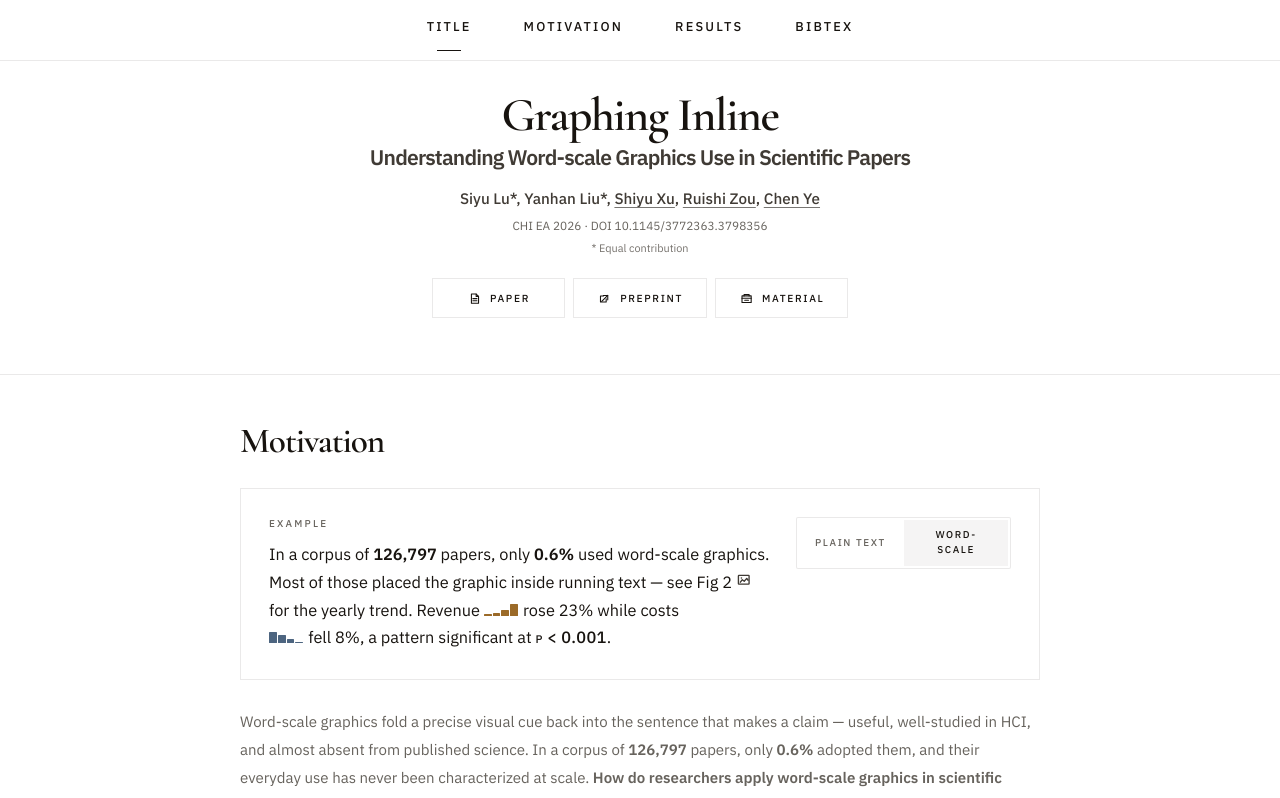
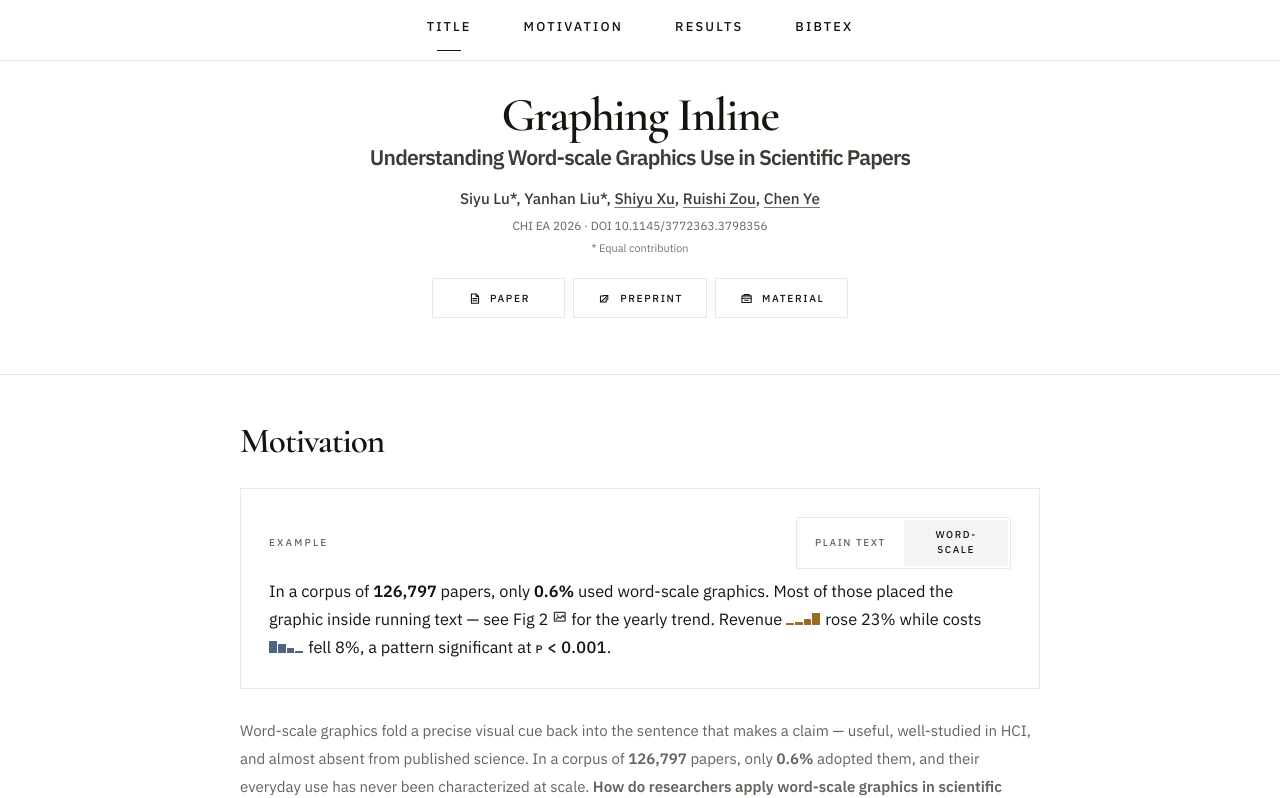
Before and after one commit to salmooonaa/graphing-inline, a Next.js app: page / in a window 1280 px wide. Shown: the top 798 px of the page. Built offline with nearby package versions, Linux system fonts and the light colour scheme.

Commit message:
style(motivation): inline toggle with Example label on same row

```diff
--- a/src/app/globals.css
+++ b/src/app/globals.css
@@ -260,32 +260,6 @@ main {
     margin: 0;
   }
 
-  .wsg-demo-layout {
-    display: grid;
-    gap: 1rem;
-  }
-
-  .wsg-demo-layout__toggle {
-    justify-self: stretch;
-  }
-
-  @media (min-width: 640px) {
-    .wsg-demo-layout {
-      grid-template-columns: minmax(0, 1fr) auto;
-      gap: 1.25rem 1.5rem;
-    }
-
-    .wsg-demo-layout__toggle {
-      grid-column: 2;
-      grid-row: 1;
-      justify-self: end;
-    }
-
-    .wsg-demo-layout__prose {
-      grid-column: 1;
-      grid-row: 1;
-    }
-  }
 
   .wsg-toggle {
     display: inline-flex;
--- a/src/components/blocks/motivation-demo.tsx
+++ b/src/components/blocks/motivation-demo.tsx
@@ -176,14 +176,12 @@ export function MotivationDemo({
   const [mode, setMode] = useState<Mode>("word");
   return (
     <div className="section-reveal reveal-delay-1 w-full border border-[var(--line)] bg-white">
-      <div className="wsg-demo-layout p-5 sm:p-7">
-        <div className="wsg-demo-layout__toggle">
+      <div className="p-5 sm:p-7">
+        <div className="flex items-center justify-between mb-2">
+          <p className="section-eyebrow">Example</p>
           <Toggle mode={mode} onChange={setMode} />
         </div>
-        <div className="wsg-demo-layout__prose">
-          <p className="section-eyebrow mb-2">Example</p>
-          <DemoProse segments={segments} mode={mode} />
-        </div>
+        <DemoProse segments={segments} mode={mode} />
       </div>
     </div>
   );
```
